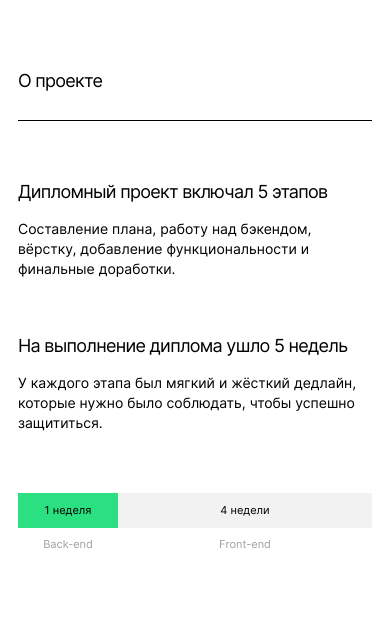
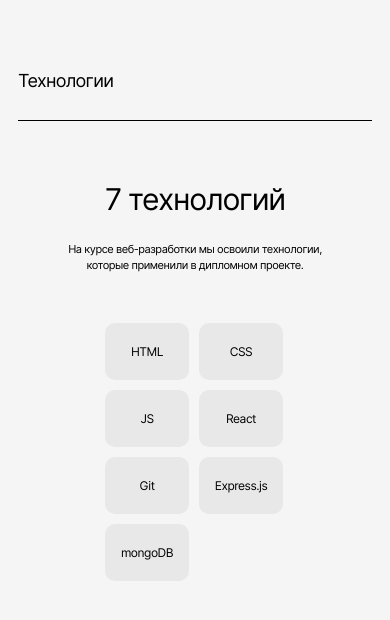
Before and after one commit to aumetros/movies-explorer-frontend, a React (Create React App) app: page / in a window 390 px wide. Shown: the top 620 px of the page. Built offline with nearby package versions, Linux system fonts and the light colour scheme.

Commit message:
Верстка компонента Techs - все разрешения

```diff
--- a/public/index.html
+++ b/public/index.html
@@ -24,7 +24,7 @@
       work correctly both with client-side routing and a non-root public URL.
       Learn how to configure a non-root public URL by running `npm run build`.
     -->
-    <title>React App</title>
+    <title>Movies Explorer</title>
   </head>
   <body>
     <noscript>You need to enable JavaScript to run this app.</noscript>
--- a/src/components/Main/Main.js
+++ b/src/components/Main/Main.js
@@ -3,14 +3,16 @@ import Header from "../Header/Header";
 import Promo from "../Promo/Promo";
 import NavTab from "../NavTab/NavTab";
 import AboutProject from "../AboutProject/AboutProject";
+import Techs from "../Techs/Techs";
 
 function Main() {
   return (
     <div className="main">
       {/* <Header />
       <Promo />
-      <NavTab /> */}
-      <AboutProject />
+      <NavTab />
+      <AboutProject /> */}
+      <Techs />
     </div>
   );
 }
--- /dev/null
+++ b/src/components/Techs/Techs.css
@@ -0,0 +1,131 @@
+.techs {
+  padding: 100px 70px;
+  background-color: #f5f5f5;
+}
+
+.techs__title {
+  margin: 0 0 23px;
+  font-size: 22px;
+  font-weight: 400;
+  line-height: 27px;
+  letter-spacing: -0.88px;
+}
+
+.techs__line {
+  margin-bottom: 90px;
+}
+
+.techs__subtitle {
+  margin: 0 auto 26px;
+  max-width: 600px;
+  font-size: 50px;
+  font-weight: 400;
+  line-height: 58px;
+  letter-spacing: -2px;
+  text-align: center;
+}
+
+.techs__paragraph {
+  margin: 0 auto 100px;
+  max-width: 460px;
+  font-size: 14px;
+  font-weight: 400;
+  line-height: 20px;
+  letter-spacing: -0.56px;
+  text-align: center;
+}
+
+.techs__list {
+  display: flex;
+  margin: 0 auto;
+  flex-wrap: wrap;
+  padding: 0;
+  gap: 10px;
+  list-style: none;
+  justify-content: center;
+  font-size: 14px;
+  font-weight: 400;
+  line-height: 17px;
+  letter-spacing: -0.56px;
+}
+
+.techs__list-item {
+  min-width: 90px;
+  min-height: 60px;
+  background-color: #e8e8e8;
+  display: flex;
+  justify-content: center;
+  align-items: center;
+  border-radius: 10px;
+}
+
+@media screen and (max-width: 768px) {
+  .techs {
+    padding: 90px 50px;
+  }
+
+  .techs__line {
+    margin-bottom: 80px;
+  }
+
+  .techs__subtitle {
+    margin-bottom: 22px;
+  }
+
+  .techs__paragraph {
+    margin-bottom: 83px;
+  }
+
+  .techs__list {
+    font-size: 12px;
+    line-height: 15px;
+    letter-spacing: -0.48px;
+  }
+
+  .techs__list-item {
+    min-width: 84px;
+    min-height: 57px;
+  }
+}
+
+@media screen and (max-width: 425px) {
+  .techs {
+    padding: 70px 18px;
+  }
+
+  .techs__title {
+    margin: 0 0 28px;
+    font-size: 18px;
+    font-weight: 400;
+    line-height: 22px;
+    letter-spacing: -0.72px;
+  }
+
+  .techs__line {
+    margin-bottom: 60px;
+  }
+
+  .techs__subtitle {
+    margin-bottom: 24px;
+    max-width: 292px;
+    font-size: 30px;
+    font-weight: 400;
+    line-height: 36px;
+    letter-spacing: -1.2px;
+    text-align: center;
+  }
+
+  .techs__paragraph {
+    margin-bottom: 50px;
+    max-width: 292px;
+    font-size: 11px;
+    line-height: 16px;
+    letter-spacing: -0.44px;
+    text-align: center;
+  }
+
+  .techs__list {
+    max-width: 180px;
+    justify-content: left;
+  }
+}
--- /dev/null
+++ b/src/components/Techs/Techs.js
@@ -0,0 +1,26 @@
+import "./Techs.css";
+
+function Techs() {
+  return (
+    <section className="techs">
+      <h2 className="techs__title">Технологии</h2>
+      <div className="techs__line line_type_main"></div>
+      <h3 className="techs__subtitle">7 технологий</h3>
+      <p className="techs__paragraph">
+        На курсе веб-разработки мы освоили технологии, которые применили в
+        дипломном проекте.
+      </p>
+      <ul className="techs__list">
+        <li className="techs__list-item">HTML</li>
+        <li className="techs__list-item">CSS</li>
+        <li className="techs__list-item">JS</li>
+        <li className="techs__list-item">React</li>
+        <li className="techs__list-item">Git</li>
+        <li className="techs__list-item">Express.js</li>
+        <li className="techs__list-item">mongoDB</li>
+      </ul>
+    </section>
+  );
+}
+
+export default Techs;
--- a/src/index.css
+++ b/src/index.css
@@ -3,5 +3,5 @@
 @import url(./vendor/fonts/fonts.css);
 
 @import url(./styles/hover-opacity/hover-opacity.css);
-
 @import url(./styles/line/type/line_type_main.css);
+@import url(./styles/section-title/section-title.css);
```
Also changed, not shown: src/styles/section-title/section-title.css (added).
